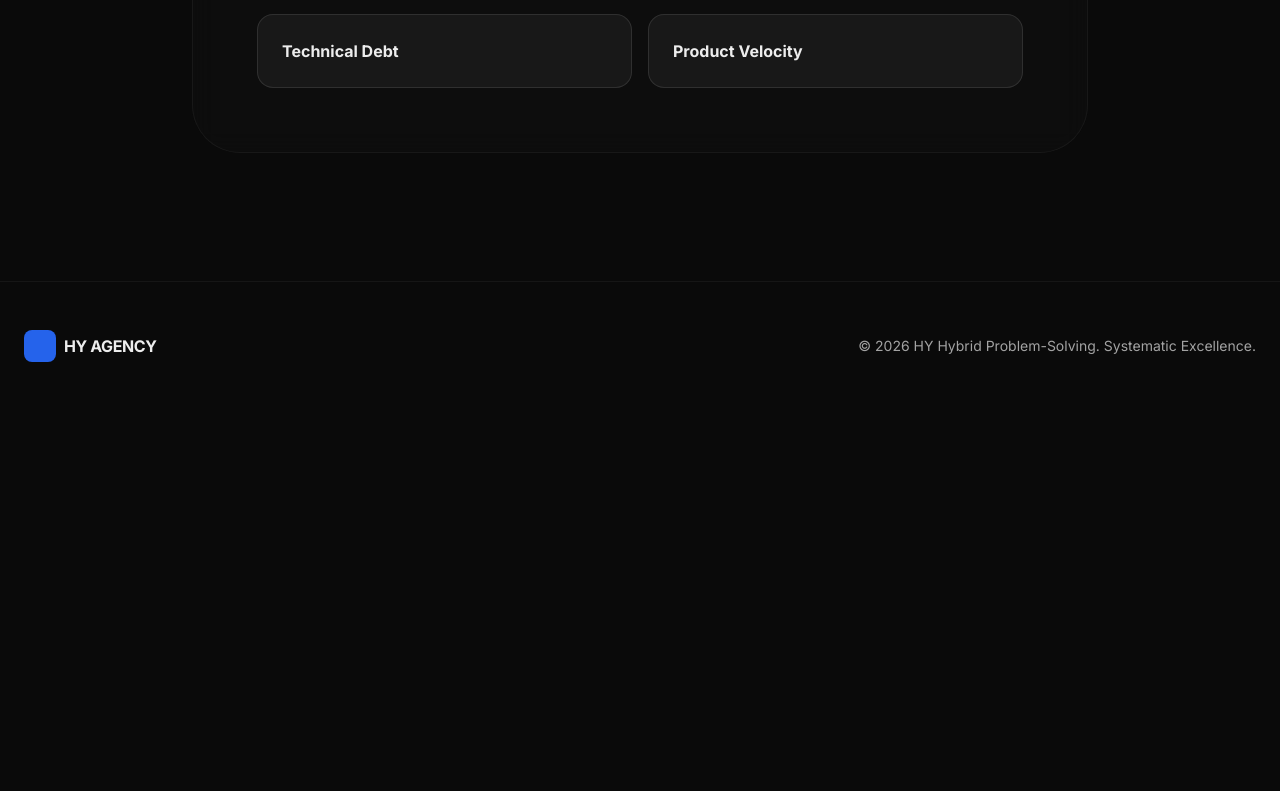
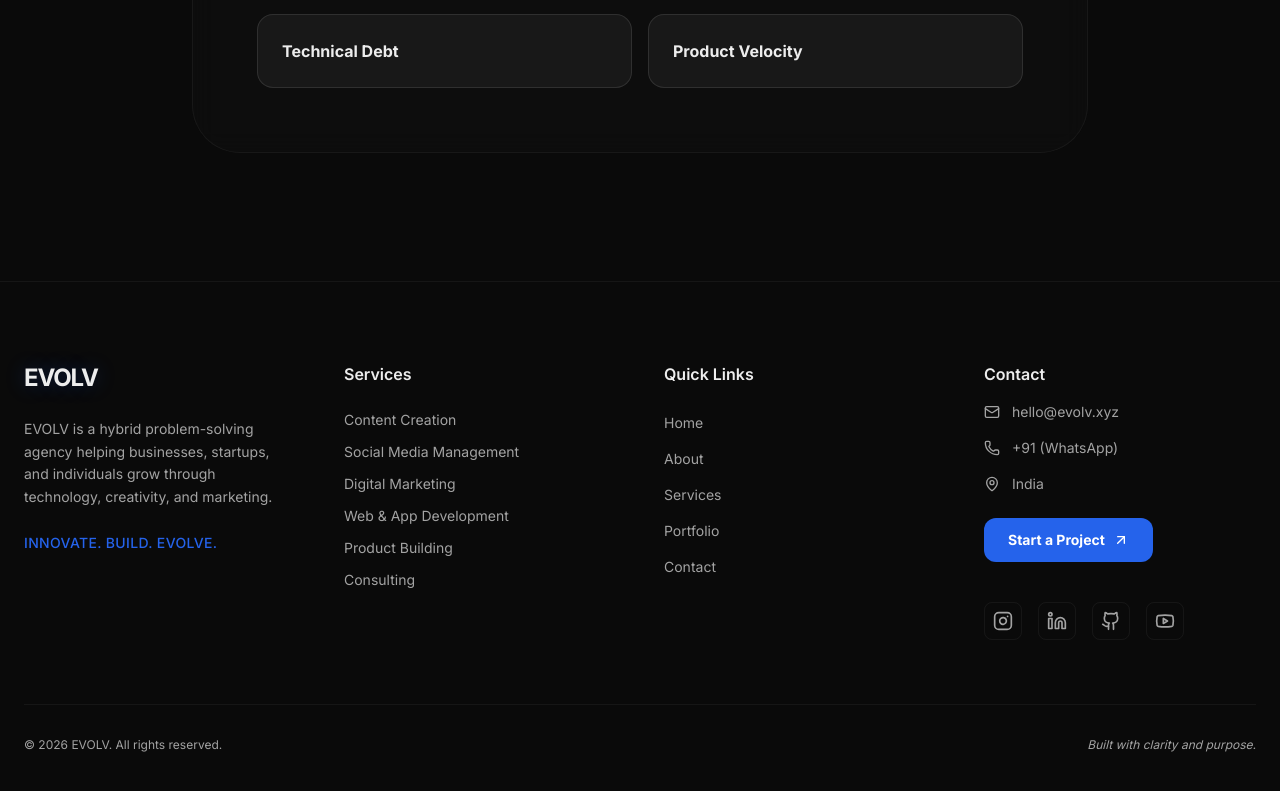
Before and after one commit to EVOLV-HYB/portfolio, a Next.js app: page / in a window 1280 px wide. Shown: the part 6007-6798 px from the top of the page. Before the commit the page ends 6417 px from the top, so only its background shows below. Built offline with nearby package versions, Linux system fonts and the light colour scheme.

Commit message:
changed page.tsx

```diff
--- a/src/app/page.tsx
+++ b/src/app/page.tsx
@@ -5,7 +5,7 @@ import BentoGrid from "@/components/sections/BentoGrid";
 import CaseStudies from "@/components/sections/CaseStudies";
 import WhyUs from "@/components/sections/WhyUs";
 import IntakeForm from "@/components/sections/IntakeForm";
-
+import Footer from "@/components/shared/Footer";
 export default function Home() {
   return (
     <div className="flex flex-col min-h-screen">
@@ -16,18 +16,7 @@ export default function Home() {
       <CaseStudies />
       <WhyUs />
       <IntakeForm />
-
-      <footer className="border-t border-white/5 py-12 px-6">
-        <div className="container mx-auto flex flex-col md:flex-row justify-between items-center gap-6">
-          <div className="flex items-center gap-2">
-            <div className="w-8 h-8 bg-accent rounded-lg" />
-            <span className="font-bold tracking-tight">HY AGENCY</span>
-          </div>
-          <p className="text-sm text-muted-foreground">
-            © {new Date().getFullYear()} HY Hybrid Problem-Solving. Systematic Excellence.
-          </p>
-        </div>
-      </footer>
+      <Footer />
     </div>
   );
 }
```
